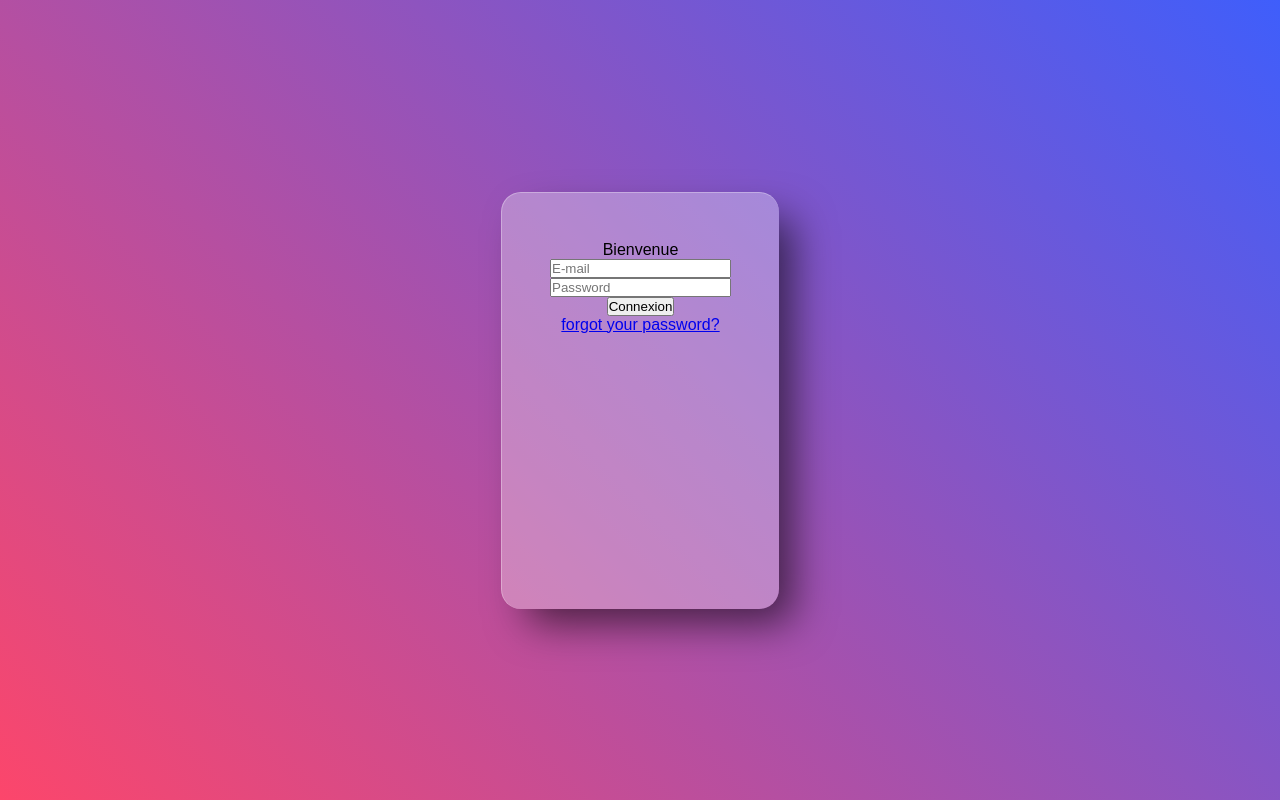
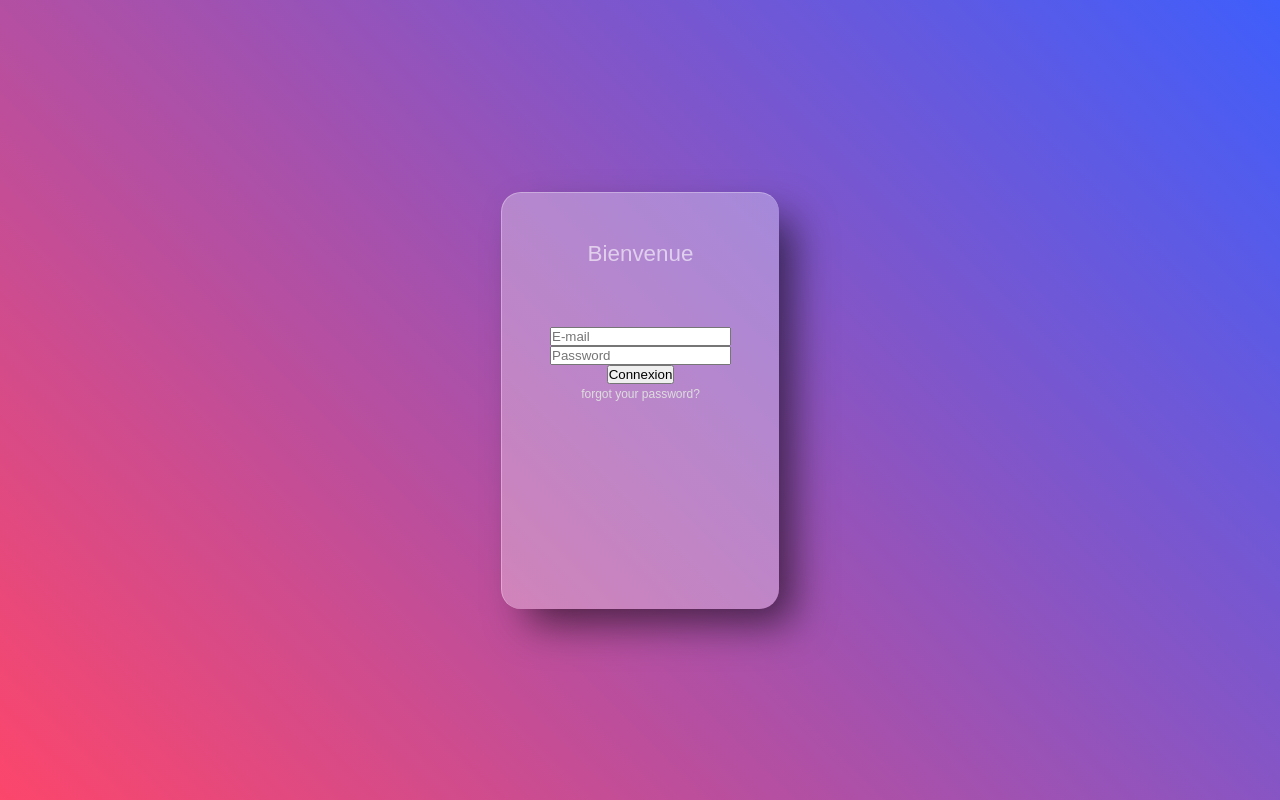
Before and after one commit to diagodryson/registration-form, a plain HTML site: page index.html in a window 1280 px wide. Drawn offline with Linux system fonts and the light colour scheme.

Commit message:
Update style.css

```diff
--- a/style.css
+++ b/style.css
@@ -27,3 +27,22 @@ form {
     box-shadow: 20px 20px 40px -6px rgba(0, 0, 0, .6);
     text-align: center;
 }
+
+p {
+    color: white;
+    font-weight: 500;
+    opacity: .6;
+    font-size: 1.4rem;
+    margin-bottom: 60px;
+    text-shadow: 2px 2px 4px (0, 0, 0, .6);
+}
+
+a {
+    color: #ddd;
+    text-decoration: none;
+    font-size: 12px;
+    transition: all .3s;
+}
+a:hover {
+    text-shadow: 2px 2px 6px rgb(0,0,0);
+}
```
